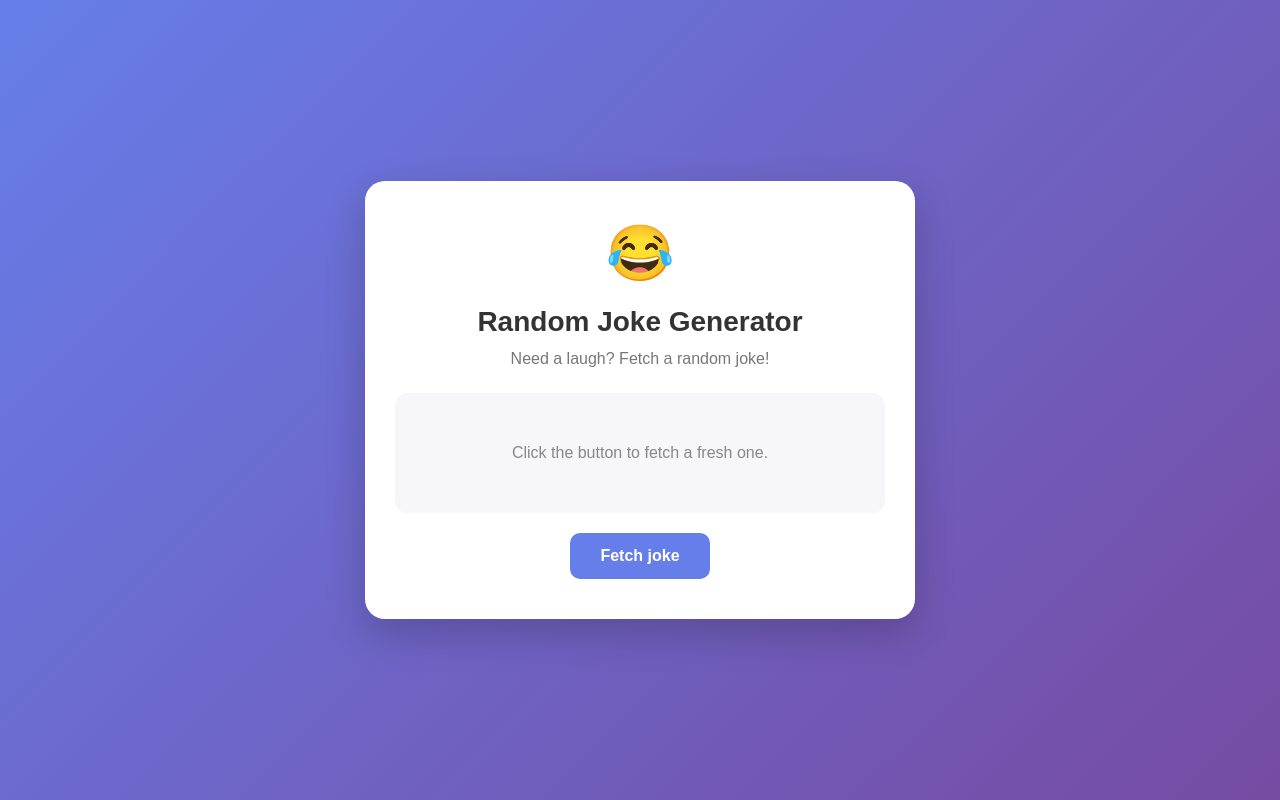
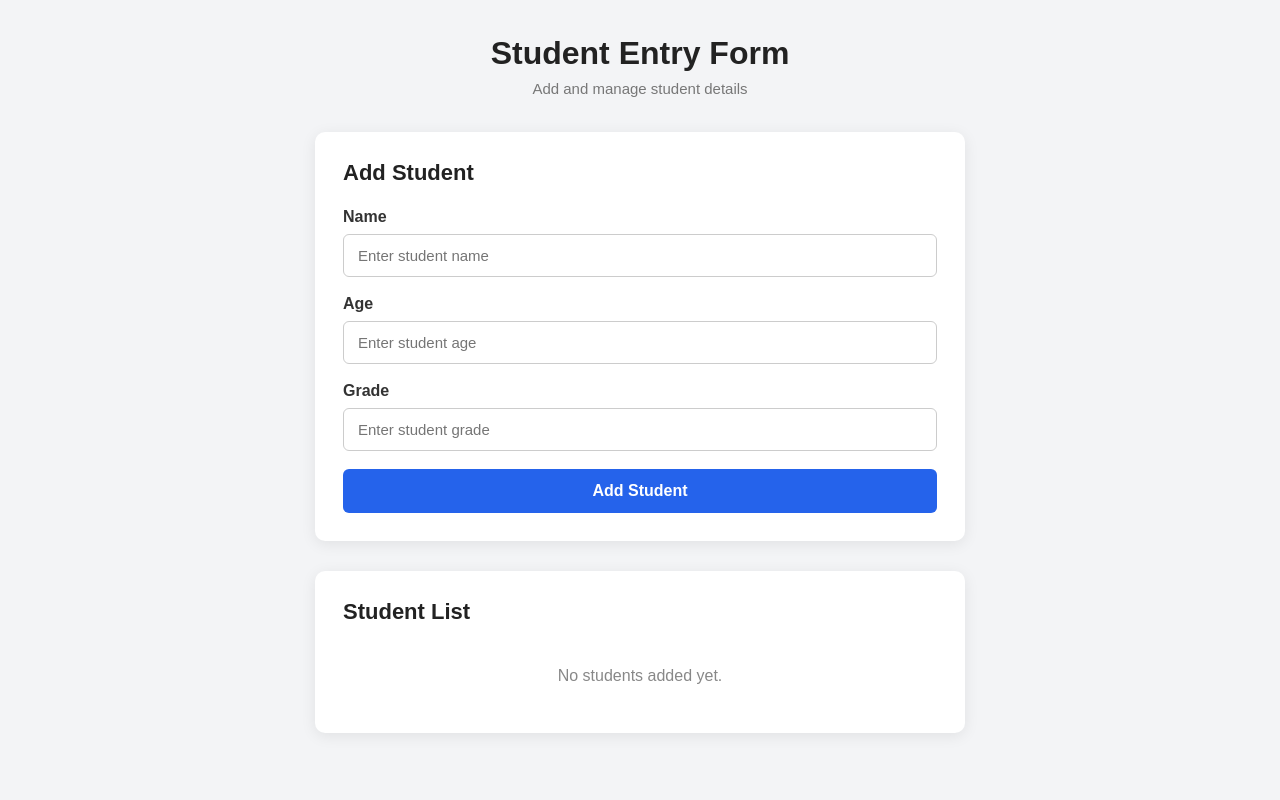
Before and after one commit to Appa45/Assignment7, a React (Vite) app in the folder random-joke-app/: page / in a window 1280 px wide. Built offline with nearby package versions, Linux system fonts and the light colour scheme.

Commit message:
change in the new project

```diff
--- a/random-joke-app/index.html
+++ b/random-joke-app/index.html
@@ -4,7 +4,11 @@
   <head>
     <meta charset="UTF-8" />
     <meta name="viewport" content="width=device-width, initial-scale=1.0" />
-    <title>Random Joke Generator</title>
+    <meta
+      name="description"
+      content="Student Entry Form - Add and manage student details."
+    />
+    <title>Student Entry Form</title>
   </head>
   <body>
     <div id="root"></div>
--- a/random-joke-app/src/App.css
+++ b/random-joke-app/src/App.css
@@ -1,119 +1,139 @@
 
-* {
-  box-sizing: border-box;
-  margin: 0;
-  padding: 0;
+.app-container {
+  min-height: 100vh;
+  padding: 35px 20px;
 }
 
-body {
-  font-family: Arial, sans-serif;
-  background: linear-gradient(135deg, #667eea, #764ba2);
-  min-height: 100vh;
+.app-header {
+  text-align: center;
+  margin-bottom: 35px;
 }
 
-.page {
-  min-height: 100vh;
-  display: flex;
-  justify-content: center;
-  align-items: center;
-  padding: 20px;
+.app-header h1 {
+  color: #222;
+  font-size: 32px;
+  margin-bottom: 8px;
 }
 
-.joke-card {
-  width: 100%;
-  max-width: 550px;
-  padding: 40px 30px;
-  background: white;
-  border-radius: 20px;
-  text-align: center;
-  box-shadow: 0 15px 40px rgba(0, 0, 0, 0.2);
+.app-header p {
+  color: #777;
+  font-size: 15px;
 }
 
-.emoji {
-  font-size: 55px;
-  margin-bottom: 20px;
+.main-content {
+  width: 100%;
+  max-width: 650px;
+  margin: 0 auto;
 }
 
-h1 {
-  color: #333;
-  font-size: 28px;
-  margin-bottom: 12px;
+.form-card {
+  background: #fff;
+  padding: 28px;
+  border-radius: 10px;
+  box-shadow: 0 3px 15px rgba(0, 0, 0, 0.08);
+  margin-bottom: 30px;
 }
 
-.subtitle {
-  color: #777;
-  margin-bottom: 25px;
+.form-card h2,
+.students-section h2 {
+  font-size: 22px;
+  margin-bottom: 22px;
+  color: #222;
 }
 
-.joke-content {
-  min-height: 120px;
+.form-group {
   display: flex;
-  align-items: center;
-  justify-content: center;
-  padding: 20px;
-  margin-bottom: 20px;
-  background: #f7f7fb;
-  border-radius: 12px;
+  flex-direction: column;
+  margin-bottom: 18px;
 }
 
-.placeholder {
-  color: #888;
+.form-group label {
+  font-weight: 600;
+  margin-bottom: 8px;
+  color: #333;
 }
 
-.status-message {
-  color: #667eea;
-  font-weight: bold;
+.form-group input {
+  width: 100%;
+  padding: 12px 14px;
+  border: 1px solid #ccc;
+  border-radius: 6px;
+  outline: none;
+  font-size: 15px;
+  box-sizing: border-box;
 }
 
-.error-message {
-  color: #e53935;
-  font-weight: bold;
+.form-group input:focus {
+  border-color: #2563eb;
+  box-shadow: 0 0 0 2px rgba(37, 99, 235, 0.12);
 }
 
-.joke-text {
+.add-button {
   width: 100%;
+  padding: 13px;
+  background: #2563eb;
+  color: #fff;
+  border: none;
+  border-radius: 6px;
+  font-size: 16px;
+  font-weight: 600;
+  cursor: pointer;
+  transition: background 0.2s ease;
 }
 
-.setup {
-  color: #333;
-  font-size: 18px;
-  font-weight: bold;
-  margin-bottom: 15px;
+.add-button:hover {
+  background: #1d4ed8;
 }
 
-.punchline {
-  color: #667eea;
-  font-size: 17px;
+.students-section {
+  background: #fff;
+  padding: 28px;
+  border-radius: 10px;
+  box-shadow: 0 3px 15px rgba(0, 0, 0, 0.08);
 }
 
-button {
-  background: #667eea;
-  color: white;
-  border: none;
-  border-radius: 10px;
-  padding: 14px 30px;
-  font-size: 16px;
-  font-weight: bold;
-  cursor: pointer;
-  transition: 0.2s;
+.empty-message {
+  text-align: center;
+  color: #888;
+  padding: 20px 0;
 }
 
-button:hover:not(:disabled) {
-  background: #5265d5;
-  transform: translateY(-2px);
+.student-list {
+  display: flex;
+  flex-direction: column;
+  gap: 14px;
 }
 
-button:disabled {
-  opacity: 0.6;
-  cursor: not-allowed;
+.student-card {
+  padding: 16px;
+  border: 1px solid #e5e7eb;
+  border-radius: 8px;
+  background: #f9fafb;
 }
 
-@media (max-width: 480px) {
-  .joke-card {
-    padding: 30px 20px;
+.student-info h3 {
+  margin: 0 0 10px;
+  color: #222;
+  font-size: 18px;
+}
+
+.student-info p {
+  margin: 5px 0;
+  color: #555;
+  font-size: 14px;
+}
+
+@media (max-width: 600px) {
+  .app-container {
+    padding: 25px 14px;
   }
 
-  h1 {
-    font-size: 23px;
+  .app-header h1 {
+    font-size: 26px;
+  }
+
+  .form-card,
+  .students-section {
+    padding: 20px;
   }
 }
--- a/random-joke-app/src/App.jsx
+++ b/random-joke-app/src/App.jsx
@@ -1,97 +1,132 @@
 
-import React, { useState, useRef } from 'react';
+import React, { useState } from "react";
+import "./App.css";
 
-const JOKE_API =
-  'https://official-joke-api.appspot.com/random_joke';
+function App() {
+  const [formData, setFormData] = useState({
+    name: "",
+    age: "",
+    grade: "",
+  });
 
-export default function App() {
-  const [joke, setJoke] = useState(null);
-  const [loading, setLoading] = useState(false);
-  const [error, setError] = useState('');
+  const [students, setStudents] = useState([]);
 
-  const requestInProgress = useRef(false);
+  const handleChange = (e) => {
+    const { name, value } = e.target;
 
-  const fetchJoke = async () => {
-    if (requestInProgress.current) return;
+    setFormData((prev) => ({
+      ...prev,
+      [name]: value,
+    }));
+  };
 
-    requestInProgress.current = true;
+  const handleSubmit = (e) => {
+    e.preventDefault();
 
-    setLoading(true);
-    setError('');
+    const { name, age, grade } = formData;
 
-    try {
-      const response = await fetch(JOKE_API);
+    if (!name.trim() || !age || !grade.trim()) {
+      return;
+    }
 
-      if (!response.ok) {
-        throw new Error('Failed to fetch joke');
-      }
+    const newStudent = {
+      id: Date.now(),
+      name: name.trim(),
+      age: Number(age),
+      grade: grade.trim(),
+    };
 
-      const data = await response.json();
+    setStudents((prev) => [...prev, newStudent]);
 
-      setJoke(data);
-    } catch (err) {
-      setJoke(null);
-      setError('Could not fetch a joke. Try again.');
-    } finally {
-      requestInProgress.current = false;
-      setLoading(false);
-    }
+    setFormData({
+      name: "",
+      age: "",
+      grade: "",
+    });
   };
 
   return (
-    <main className="page">
-      <section className="joke-card" aria-labelledby="page-title">
+    <div className="app-container">
+      <header className="app-header">
+        <h1>Student Entry Form</h1>
+        <p>Add and manage student details</p>
+      </header>
 
-        <div className="emoji" aria-hidden="true">
-          😂
-        </div>
+      <main className="main-content">
+        <section className="form-card">
+          <h2>Add Student</h2>
 
-        <h1 id="page-title">
-          Random Joke Generator
-        </h1>
+          <form onSubmit={handleSubmit}>
+            <div className="form-group">
+              <label htmlFor="name">Name</label>
+              <input
+                type="text"
+                id="name"
+                name="name"
+                placeholder="Enter student name"
+                value={formData.name}
+                onChange={handleChange}
+                required
+              />
+            </div>
 
-        <p className="subtitle">
-          Need a laugh? Fetch a random joke!
-        </p>
+            <div className="form-group">
+              <label htmlFor="age">Age</label>
+              <input
+                type="number"
+                id="age"
+                name="age"
+                placeholder="Enter student age"
+                value={formData.age}
+                onChange={handleChange}
+                min="1"
+                required
+              />
+            </div>
 
-        <div
-          className="joke-content"
-          aria-live="polite"
-          aria-atomic="true"
-        >
-          {loading ? (
-            <p className="status-message">
-              Fetching a joke...
+            <div className="form-group">
+              <label htmlFor="grade">Grade</label>
+              <input
+                type="text"
+                id="grade"
+                name="grade"
+                placeholder="Enter student grade"
+                value={formData.grade}
+                onChange={handleChange}
+                required
+              />
+            </div>
+
+            <button type="submit" className="add-button">
+              Add Student
+            </button>
+          </form>
+        </section>
+
+        <section className="students-section">
+          <h2>Student List</h2>
+
+          {students.length === 0 ? (
+            <p className="empty-message">
+              No students added yet.
             </p>
-          ) : error ? (
-            <p className="error-message" role="alert">
-              {error}
-            </p>
-          ) : joke ? (
-            <div className="joke-text">
-              <p className="setup">{joke.setup}</p>
-              <p className="punchline">{joke.punchline}</p>
+          ) : (
+            <div className="student-list">
+              {students.map((student) => (
+                <div className="student-card" key={student.id}>
+                  <div className="student-info">
+                    <h3>{student.name}</h3>
+                    <p>Age: {student.age}</p>
+                    <p>Grade: {student.grade}</p>
+                  </div>
+                </div>
+              ))}
             </div>
-          ) : (
-            <p className="placeholder">
-              Click the button to fetch a fresh one.
-            </p>
           )}
-        </div>
-
-        <button
-          type="button"
-          onClick={fetchJoke}
-          disabled={loading}
-        >
-          {loading
-            ? 'Fetching...'
-            : error
-            ? 'Try again'
-            : 'Fetch joke'}
-        </button>
-
-      </section>
-    </main>
+        </section>
+      </main>
+    </div>
   );
 }
+
+export default App;
--- a/random-joke-app/src/styles.css
+++ b/random-joke-app/src/styles.css
@@ -1,146 +1,30 @@
+
 * {
+  margin: 0;
+  padding: 0;
   box-sizing: border-box;
 }
 
-:root {
-  font-family: Inter, ui-sans-serif, system-ui, -apple-system, BlinkMacSystemFont, "Segoe UI", sans-serif;
-  color: #20243a;
-  background: #f5f7fb;
-  font-synthesis: none;
-  text-rendering: optimizeLegibility;
+html {
+  min-width: 320px;
 }
 
 body {
-  margin: 0;
-  min-width: 320px;
+  font-family: Arial, Helvetica, sans-serif;
+  background-color: #f3f4f6;
+  color: #222;
   min-height: 100vh;
 }
 
-button {
-  font: inherit;
-}
-
-.page {
-  min-height: 100vh;
-  display: flex;
-  align-items: center;
-  justify-content: center;
-  padding: 24px;
-  background: linear-gradient(135deg, #f7f8ff 0%, #eef2ff 100%);
-}
-
-.joke-card {
-  width: min(100%, 560px);
-  padding: 44px 40px 40px;
-  text-align: center;
-  background: #fff;
-  border-radius: 20px;
-  box-shadow: 0 16px 48px rgba(35, 47, 89, 0.12);
-}
-
-.emoji {
-  margin-bottom: 12px;
-  font-size: 48px;
-  line-height: 1.2;
-}
-
-h1 {
-  margin: 0;
-  color: #252b48;
-  font-size: clamp(26px, 5vw, 34px);
-  font-weight: 750;
-  letter-spacing: -0.8px;
-}
-
-.subtitle {
-  margin: 12px 0 28px;
-  color: #70778e;
-  font-size: 16px;
-}
-
-.joke-content {
-  min-height: 126px;
-  display: flex;
-  align-items: center;
-  justify-content: center;
-  padding: 22px;
-  margin-bottom: 24px;
-  border: 1px solid #e8ebf4;
-  border-radius: 12px;
-  background: #fafbff;
-}
-
-.placeholder,
-.status-message {
-  margin: 0;
-  color: #70778e;
-  font-size: 16px;
-}
-
-.error-message {
-  margin: 0;
-  color: #d93036;
-  font-size: 15px;
-  line-height: 1.5;
-}
-
-.joke-text {
-  width: 100%;
-}
-
-.setup {
-  margin: 0 0 16px;
-  color: #343b58;
-  font-size: 17px;
-  font-weight: 600;
-  line-height: 1.55;
-}
-
-.punchline {
-  margin: 0;
-  color: #626b84;
-  font-size: 16px;
-  line-height: 1.55;
+button,
+input {
+  font-family: inherit;
 }
 
 button {
-  min-width: 160px;
-  padding: 13px 26px;
-  border: 0;
-  border-radius: 9px;
-  color: #fff;
-  background: #6258e8;
-  font-size: 16px;
-  font-weight: 650;
   cursor: pointer;
-  transition: background 160ms ease, transform 160ms ease, opacity 160ms ease;
 }
 
-button:hover:not(:disabled) {
-  background: #5147d2;
-  transform: translateY(-1px);
+#root {
+  min-height: 100vh;
 }
-
-button:focus-visible {
-  outline: 3px solid rgba(98, 88, 232, 0.3);
-  outline-offset: 3px;
-}
-
-button:disabled {
-  cursor: wait;
-  opacity: 0.72;
-}
-
-@media (max-width: 480px) {
-  .page {
-    padding: 16px;
-  }
-
-  .joke-card {
-    padding: 34px 22px 28px;
-  }
-
-  .joke-content {
-    padding: 18px 14px;
-  }
-}
```
Also changed, not shown: random-joke-app/src/main.jsx (+6 -5 lines).
